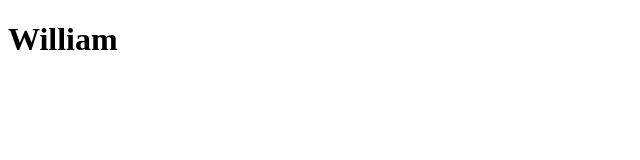
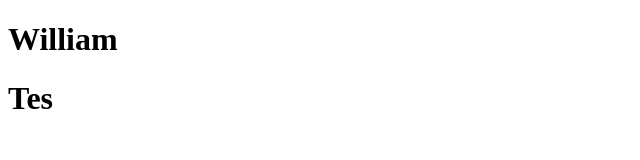
Before and after one commit to kristiawan6/latiahan, a plain HTML site: page index.html in a window 1280 px wide. Shown: the full height of the page, 0-640 px from the left. Drawn offline with Linux system fonts and the light colour scheme.

Commit message:
tambah tes

```diff
--- a/index.html
+++ b/index.html
@@ -7,5 +7,6 @@
 </head>
 <body>
     <h1>William</h1>
+    <h1>Tes</h1>
 </body>
 </html></html>
```
